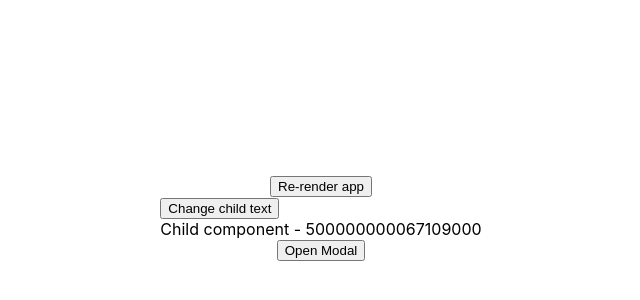
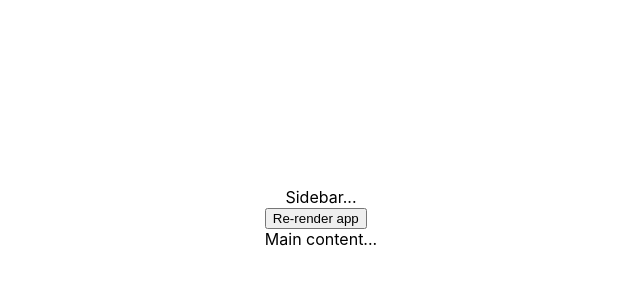
Before and after one commit to sholua/react-memoization-lanars, a React (Create React App) app: page / in a window 1280 px wide. Shown: the part 182-482 px from the top of the page, without its empty margins (319-959 px from the left). Built offline with nearby package versions, Linux system fonts and the light colour scheme.

Commit message:
Sidebar and main content components

```diff
--- /dev/null
+++ b/src/components/MainContent.tsx
@@ -0,0 +1,7 @@
+const MainContent = () => {
+  console.log('Main content rerendered');
+
+  return <div>Main content...</div>;
+};
+
+export default MainContent;
--- a/src/components/ParentComponent.tsx
+++ b/src/components/ParentComponent.tsx
@@ -1,21 +1,28 @@
 import { FC, ReactNode, useState } from 'react';
+import MainContent from './MainContent';
+import Sidebar from './Sidebar';
 
 interface Props {
   children: ReactNode;
 }
 
-const ParentComponent: FC<Props> = ({ children }) => {
+const ParentComponent: FC<Props> = () => {
   const [parentRenderIndex, setParentRenderIndex] = useState(0);
 
   console.log(`Parent rendered ${parentRenderIndex}`);
 
   return (
     <div className="App">
-      <button onClick={() => setParentRenderIndex((prev) => prev + 1)}>
-        Re-render app
-      </button>
+      <aside>
+        <Sidebar />
+      </aside>
+      <main>
+        <button onClick={() => setParentRenderIndex((prev) => prev + 1)}>
+          Re-render app
+        </button>
 
-      {children}
+        <MainContent />
+      </main>
     </div>
   );
 };
--- /dev/null
+++ b/src/components/Sidebar.tsx
@@ -0,0 +1,7 @@
+const Sidebar = () => {
+  console.log('Sidebar rerendered');
+
+  return <div>Sidebar...</div>;
+};
+
+export default Sidebar;
```
